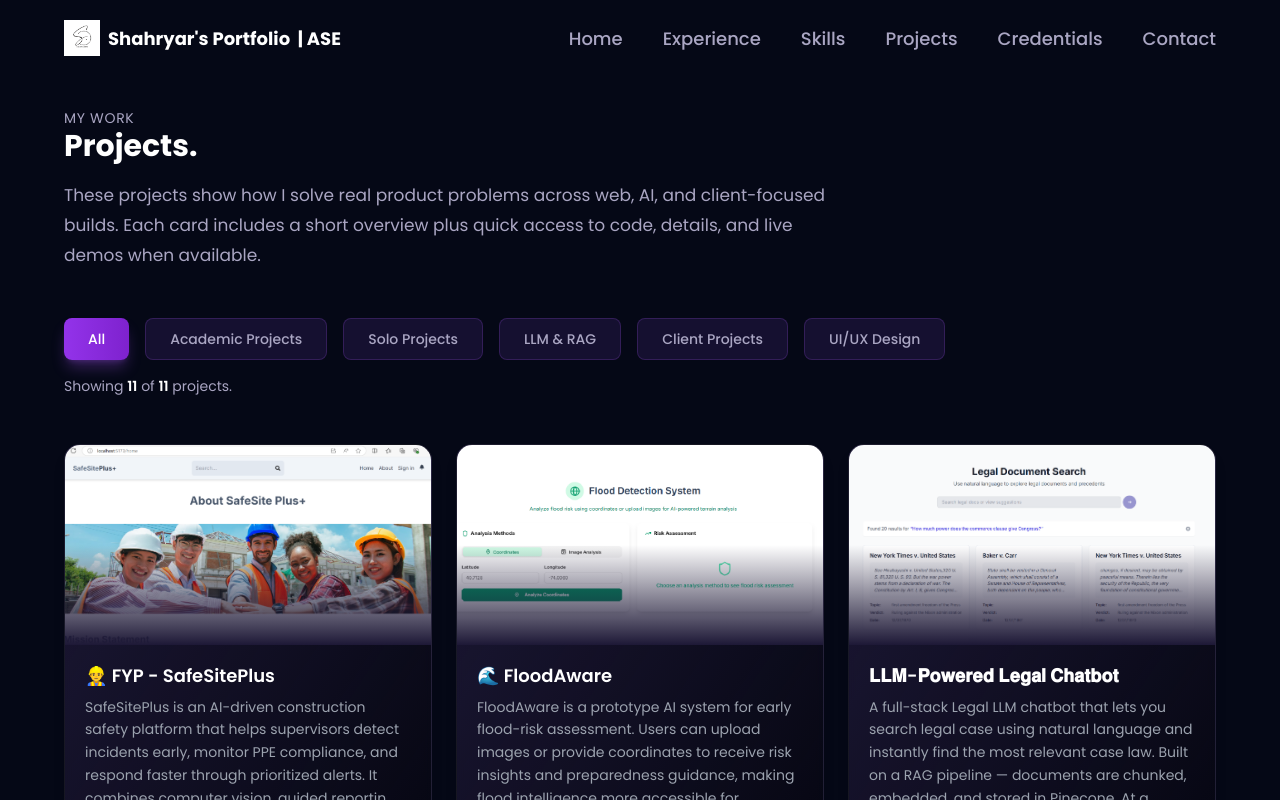
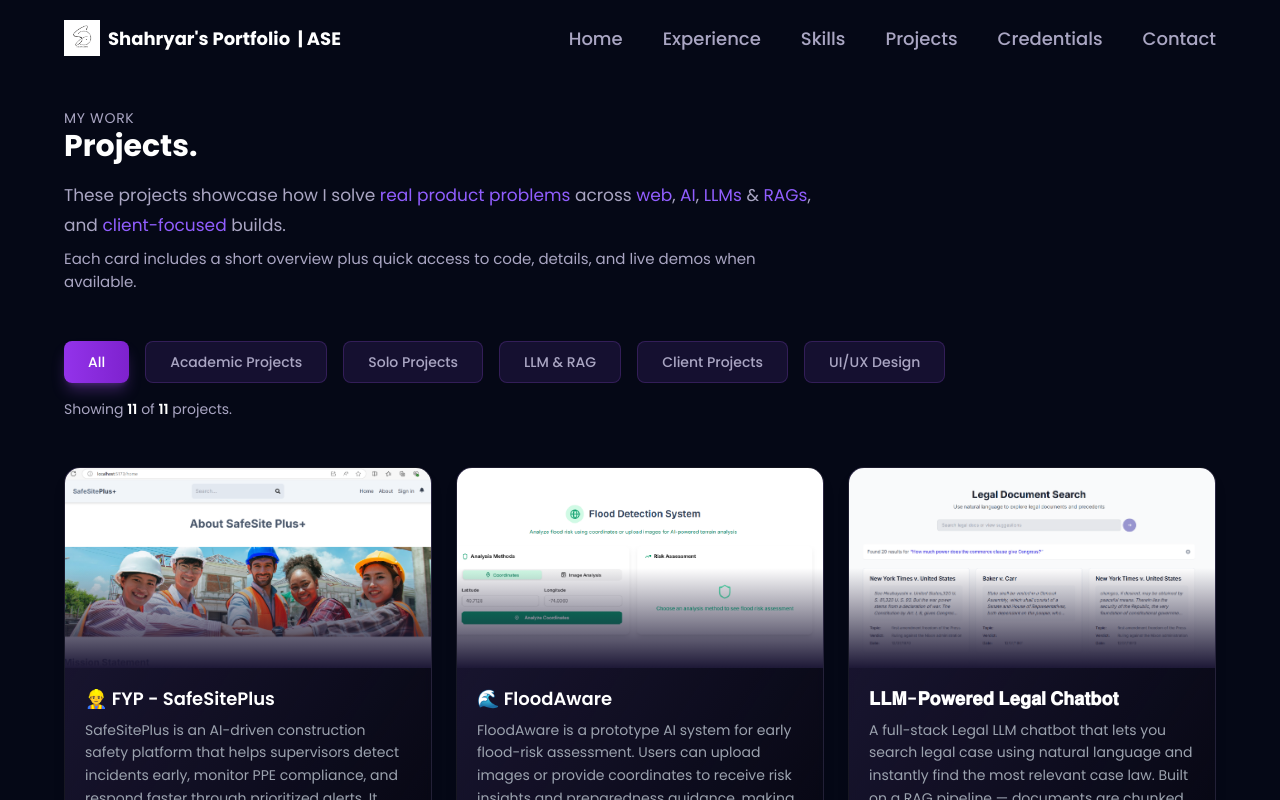
Before and after one commit to itshahryar/portfolio, a React (Vite) app: page /projects in a window 1280 px wide. Shown: the top 800 px of the page. Built offline with nearby package versions, Linux system fonts and the light colour scheme.

Commit message:
Update Works.jsx

```diff
--- a/src/components/Works.jsx
+++ b/src/components/Works.jsx
@@ -143,10 +143,13 @@ const Works = () => {
         <p className="text-secondary uppercase text-sm tracking-wider">My work</p>
         <h2 className="text-white text-3xl font-bold">Projects.</h2>
         <p className="mt-4 text-secondary text-[17px] max-w-3xl leading-[30px]">
-          These projects show how I solve real product problems across web, AI,
-          and client-focused builds. Each card includes a short overview plus
-          quick access to code, details, and live demos when available.
+          These projects showcase how I solve <span className="text-[#915EFF]">real product problems</span> across <span className="text-[#915EFF]">web</span>, <span className="text-[#915EFF]">AI</span>, <span className="text-[#915EFF]">LLMs</span> & <span className="text-[#915EFF]">RAGs</span>, and <span className="text-[#915EFF]">client-focused</span> builds.
         </p>
+      </div>
+
+      {/* Category Filter Buttons */}
+      <div className="mt-2 text-secondary text-[15px] max-w-3xl">
+        Each card includes a short overview plus quick access to code, details, and live demos when available.
       </div>
 
       {/* Category Filter Buttons */}
```
